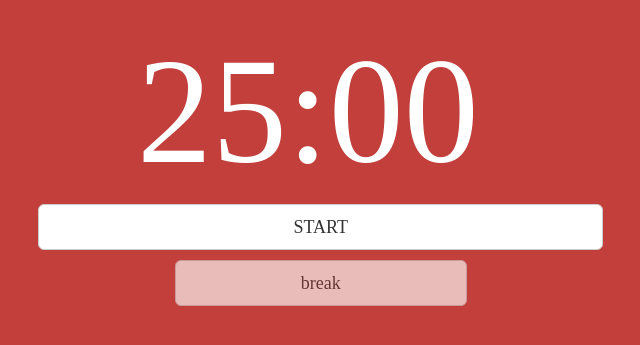
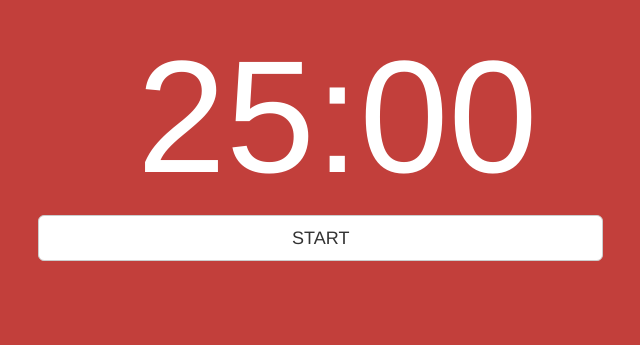
Before and after one commit to lvmanchikanti/legit_pomodoro, a website: page public/html/index.html in a window 1280 px wide. Shown: the part 191-536 px from the top of the page, without its empty margins (368-1008 px from the left). Drawn offline with nearby package versions, Linux system fonts and the light colour scheme; files whose address does not match are found by name.

Commit message:
modified readme and css

```diff
--- a/public/css/main.css
+++ b/public/css/main.css
@@ -1,8 +1,8 @@
 #timer {
-  font-size: 150px;
+  font-size: 160px;
   color: white;
   padding-left: 240px;
-  font-family: 'Source Sans Pro'
+  font-family: 'Source Sans Pro', 'Helvetica';
 }
 
 body {
@@ -12,11 +12,11 @@ body {
 
 #start {
   color: white;
-  font-family: 'Source Sans Pro';
+  font-family: 'Source Sans Pro', 'helvetica';
 }
 
 #break {
   /*color: white;*/
   margin-top: 10px;
-  font-family: 'Source Sans Pro';
+  font-family: 'Source Sans Pro', 'helvetica';
 }
--- a/public/html/index.html
+++ b/public/html/index.html
@@ -16,7 +16,7 @@
         </h1>
         <p id="start"><button type="button" class="btn btn-default btn-lg col-md-8 col-md-offset-2">START</button></p>
       </div>
-      <p><button type="button" class="btn btn-default btn-lg col-md-3 col-md-offset-5" id="break" disabled="disabled">break</button></p>
+
     </div>
   </div>
 
```
Also changed, not shown: README.md.
